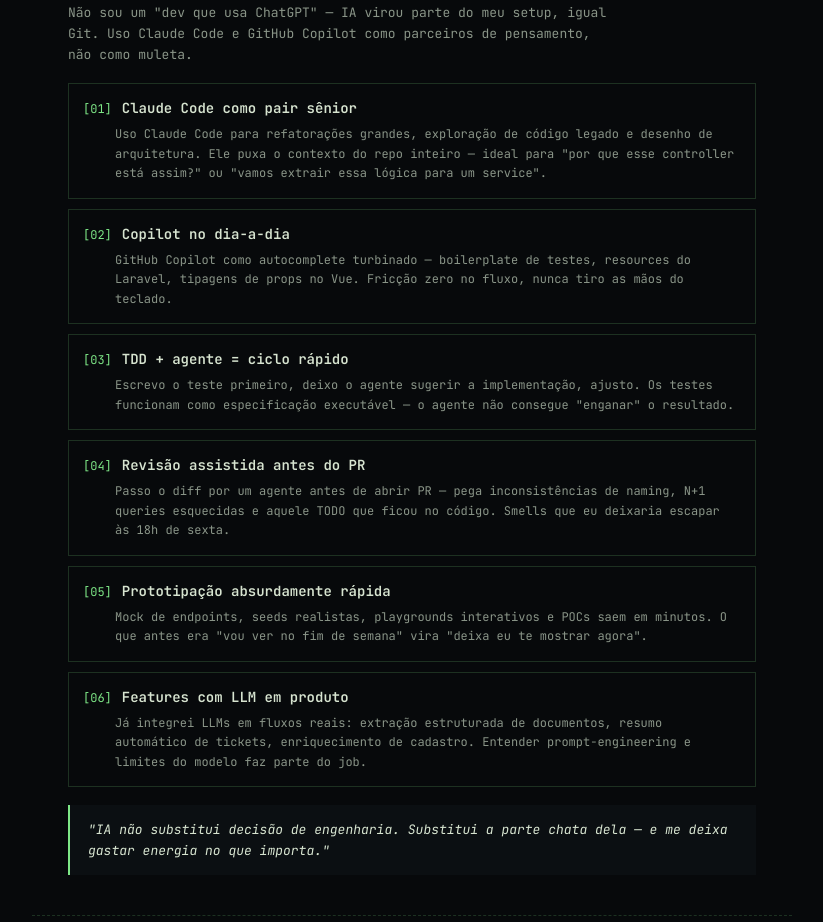
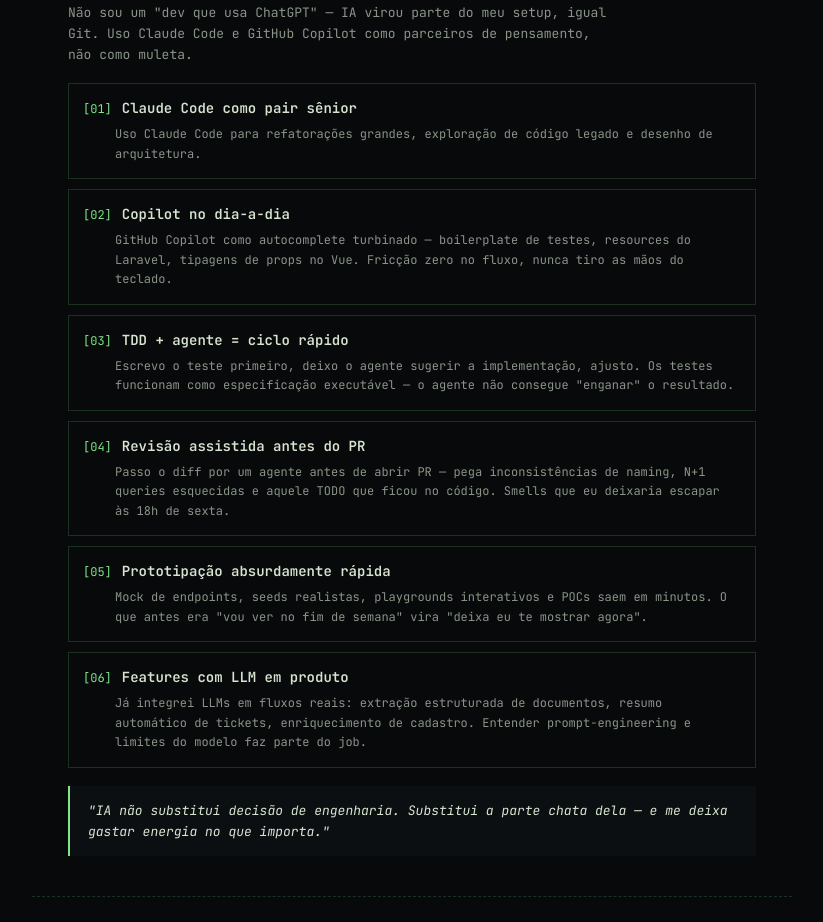
Before and after one commit to M4teus2020/portfolio, a Vue app: page / in a window 1280 px wide. Shown: the part 1200-2122 px from the top of the page, without its empty margins (228-1051 px from the left). Built offline with nearby package versions, Linux system fonts and the light colour scheme.

Commit message:
fix: remover descrição excessiva sobre o uso do Claude Code nas traduções

```diff
--- a/src/i18n/locales/en.ts
+++ b/src/i18n/locales/en.ts
@@ -54,7 +54,7 @@
     items: [
       {
         k: 'Claude Code as a senior pair',
-        d: "I use Claude Code for large refactors, legacy-code archaeology and architecture sketching. It picks up the whole repo context — perfect for \"why does this controller look like this?\" or \"let's extract this logic into a service\".",
+        d: "I use Claude Code for large refactors, legacy-code archaeology and architecture sketching.",
       },
       {
         k: 'Copilot in the flow',
--- a/src/i18n/locales/pt.ts
+++ b/src/i18n/locales/pt.ts
@@ -54,7 +54,7 @@
     items: [
       {
         k: 'Claude Code como pair sênior',
-        d: 'Uso Claude Code para refatorações grandes, exploração de código legado e desenho de arquitetura. Ele puxa o contexto do repo inteiro — ideal para "por que esse controller está assim?" ou "vamos extrair essa lógica para um service".',
+        d: 'Uso Claude Code para refatorações grandes, exploração de código legado e desenho de arquitetura.',
       },
       {
         k: 'Copilot no dia-a-dia',
```
